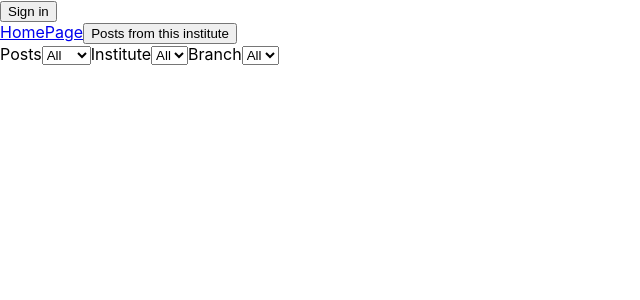
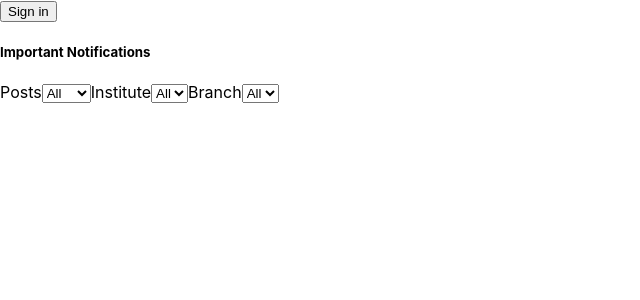
Before and after one commit to ssc-india/ssc-india-client, a React (Create React App) app: page / in a window 1280 px wide. Shown: the top 300 px of the page, without its empty margins (0-640 px from the left). Built offline with nearby package versions, Linux system fonts and the light colour scheme; no server answers.

Commit message:
sidePanel functional

```diff
--- a/src/components/SidePanel/index.jsx
+++ b/src/components/SidePanel/index.jsx
@@ -1,13 +1,24 @@
 import React from "react";
-import { Link } from 'react-router-dom';
+import { Link, useRouteMatch } from 'react-router-dom';
 
 const SidePanel = props => {
+  const routeMatch = useRouteMatch();
+
   const similarPosts = obj => props.setQuery(obj);
 
   return (
     <div className='SidePanel'>
-      <Link to='/'>HomePage</Link>
-      <button onClick={() => similarPosts({ institute: props.query.institute || '' })}>Posts from this institute</button>
+      {
+        routeMatch.path === '/viewPost/:id' ?
+          <div>
+            <Link to='/'>HomePage</Link>
+            <button onClick={() => similarPosts({ institute: props.query.institute || '' })}>Posts from this institute</button>
+          </div> :
+          null
+      }
+      <div>
+        <h5>Important Notifications</h5>
+      </div>
     </div>
   );
 }
```
